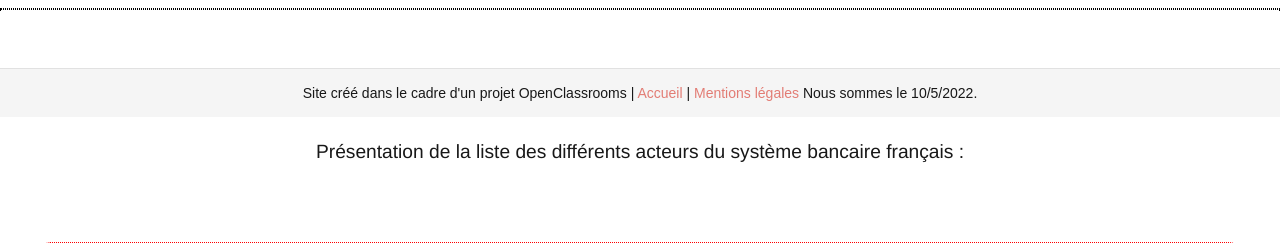
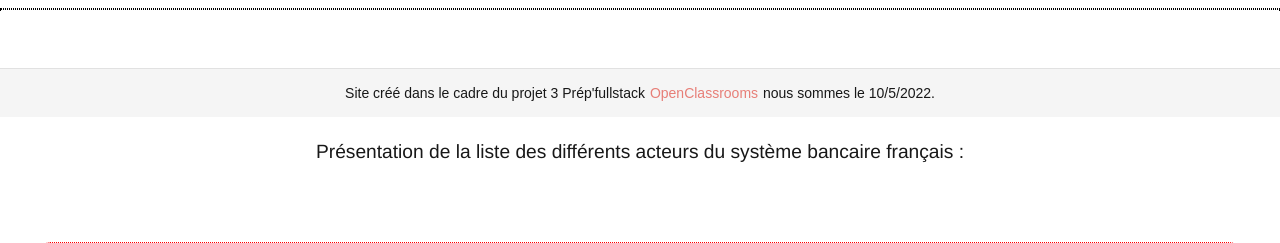
Before and after one commit to deniscorsica/Extranet-de-GBAF, a PHP site: page /user.php in a window 1280 px wide. Shown: the part 683-926 px from the top of the page. Run offline with PHP 8.4, Linux system fonts and the light colour scheme; a user stored in the database is signed in; data comes from the database, SQL or seed files in the repository.

Commit message:
Suppression des liens

```diff
--- a/include/footer.php
+++ b/include/footer.php
@@ -1,22 +1,18 @@
 <!-- FOOTER -->
 	    <footer>
 	    	<div class="shadowbox">
+	    	<p>Site créé dans le cadre du projet 3 Prép'fullstack
+			<a class="cool"  href="https://openclassrooms.com/" target="_blank">OpenClassrooms</a>
 
-	            	<p>Site créé dans le cadre d'un projet OpenClassrooms |
-			<a href="user.php">Accueil</a> |
-			<a href="mentions.php">Mentions légales</a>
-
-<!--DATE DU JOUR -->
-
-                <SCRIPT LANGUAGE="JavaScript">
+			<!--DATE DU JOUR -->
+	 <script language="Javascript">
 			var maintenant=new Date();
 			var jour=maintenant.getDate();
 			var mois=maintenant.getMonth()+1;
 			var an=maintenant.getFullYear();
-			document.write("Nous sommes le ",jour,"/",mois,"/",an,".");
-		</SCRIPT></p>
-
-	        </div>
+			document.write("nous sommes le ",jour,"/",mois,"/",an,".");
+		</script></p>
+		</div>
 	    </footer>
 	</body>
 </html>
```
